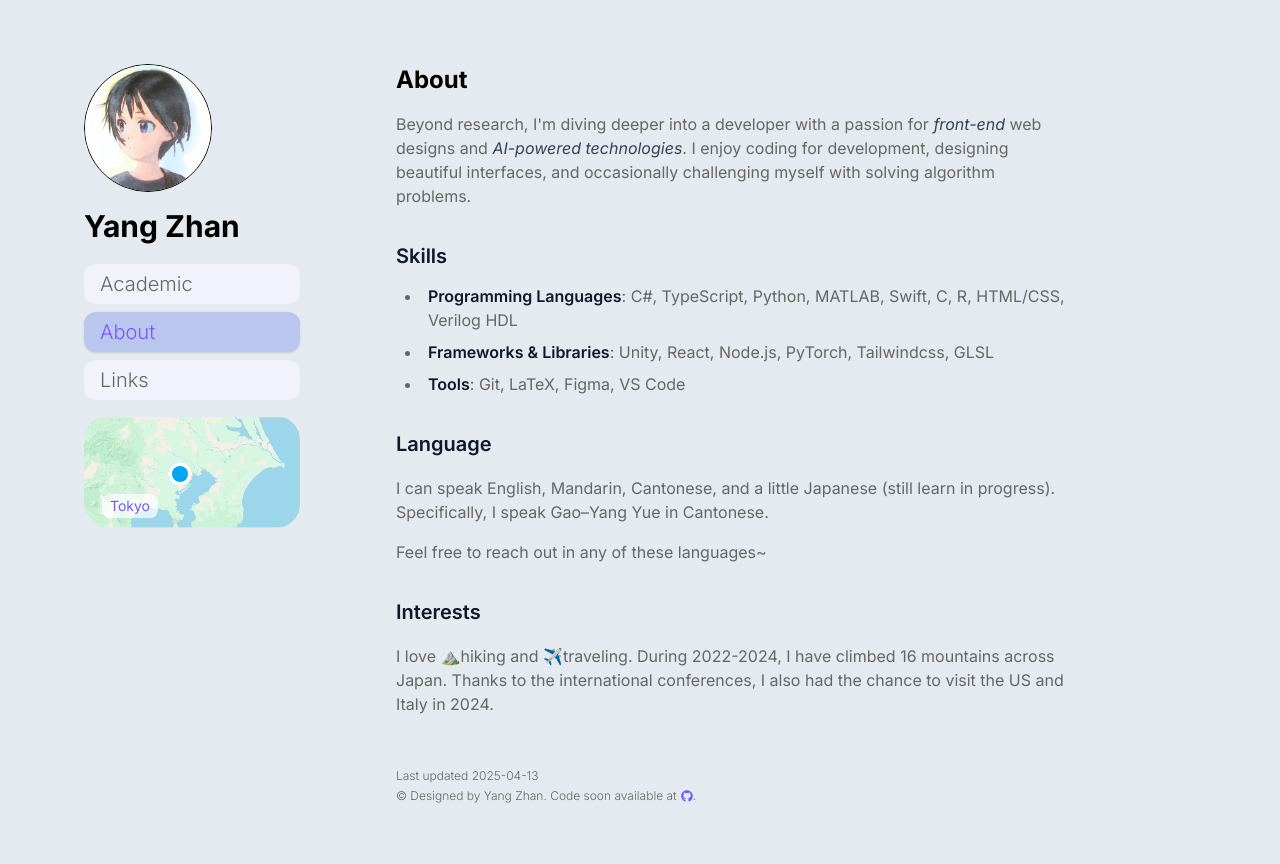
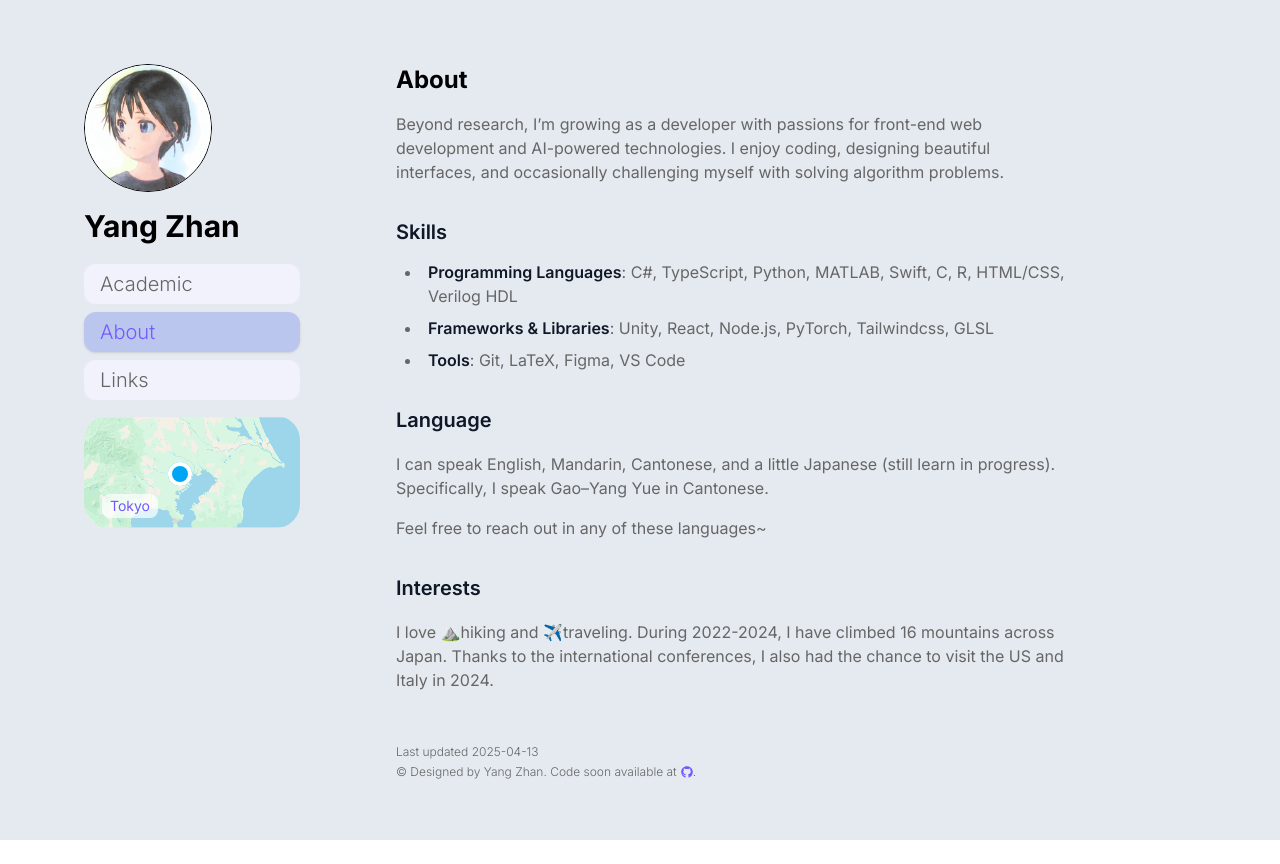
Before and after one commit to SN-F-QR/academic-personal, a React (Vite) app: page /about in a window 1280 px wide. After the commit the page ends 840 px from the top, so only its background shows below. Built offline with nearby package versions, Linux system fonts and the light colour scheme.

Commit message:
doc: fix statement

```diff
--- a/src/content/about.mdx
+++ b/src/content/about.mdx
@@ -1,4 +1,4 @@
-Beyond research, I'm diving deeper into a developer with a passion for _front-end_ web designs and _AI-powered technologies_. I enjoy coding for development, designing beautiful interfaces, and occasionally challenging myself with solving algorithm problems.
+Beyond research, I’m growing as a developer with passions for front-end web development and AI-powered technologies. I enjoy coding, designing beautiful interfaces, and occasionally challenging myself with solving algorithm problems.
 
 ### Skills
 
--- a/src/content/academic.mdx
+++ b/src/content/academic.mdx
@@ -3,7 +3,7 @@ import InfoCard, { testInfo, ProjectCard } from "../components/InfoCard";
 import CardList from "../components/CardList";
 import { imagePaths } from "../utils/imageManager";
 
-Hi! I am a master's student (M2) in Computer Science at Waseda University, advised by [Prof. Tatsuo Nakajima](https://scholar.google.co.jp/citations?user=hVxdgeYAAAAJ&hl=ja).
+Hi! I am a master's student in Computer Science at Waseda University, advised by [Prof. Tatsuo Nakajima](https://scholar.google.co.jp/citations?user=hVxdgeYAAAAJ&hl=ja).
 
 Previously, I received my bachelor's degree from the Electronic Information School at Wuhan University, China, where I was supervised by [Prof. Guangyi Yang](https://scholar.google.com/citations?hl=zh-CN&user=DiqJdPEAAAAJ&view_op=list_works&sortby=pubdate). I was a research intern at Hong Kong University of Science and Technology, under the guidance of [Prof. Lik-Hang Lee](https://www.lhlee.com/) and [Prof. Pan Hui](https://panhui.people.ust.hk/index.html).
 
```
